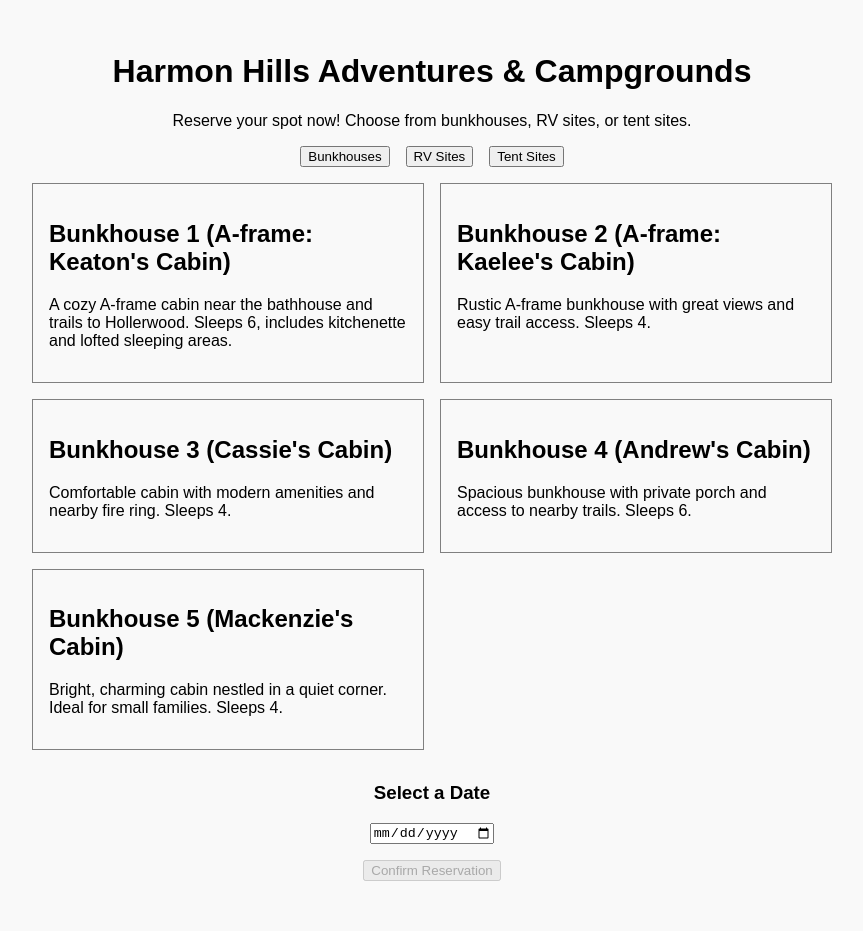
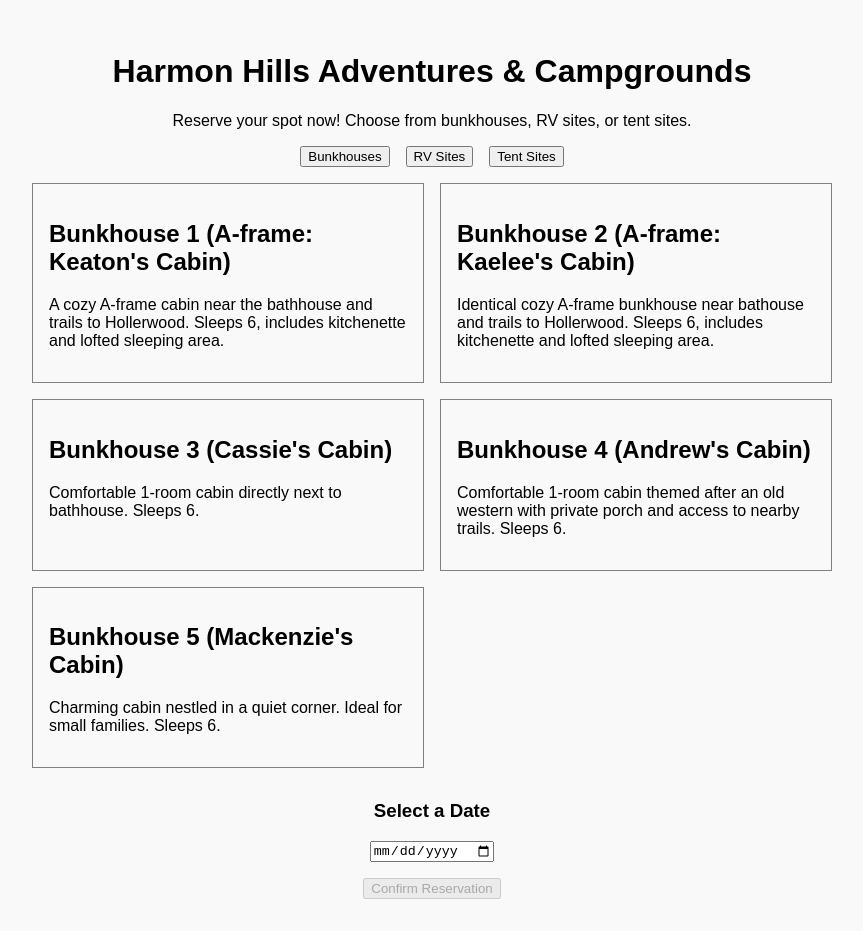
Before and after one commit to itsandrewharmon/harmon-hills, a React (Create React App) app: page / in a window 1280 px wide. Shown: the whole page, without its empty margins (208-1071 px from the left). Built offline with nearby package versions, Linux system fonts and the light colour scheme.

Commit message:
Update bunkhouse names

```diff
--- a/src/HarmonHillsBooking.jsx
+++ b/src/HarmonHillsBooking.jsx
@@ -11,43 +11,43 @@ export default function HarmonHillsBooking() {
       {
         name: "Bunkhouse 1 (A-frame: Keaton's Cabin)",
         description:
-          "A cozy A-frame cabin near the bathhouse and trails to Hollerwood. Sleeps 6, includes kitchenette and lofted sleeping areas.",
+          "A cozy A-frame cabin near the bathhouse and trails to Hollerwood. Sleeps 6, includes kitchenette and lofted sleeping area.",
       },
       {
         name: "Bunkhouse 2 (A-frame: Kaelee's Cabin)",
-        description: "Rustic A-frame bunkhouse with great views and easy trail access. Sleeps 4.",
+        description: "Identical cozy A-frame bunkhouse near bathouse and trails to Hollerwood. Sleeps 6, includes kitchenette and lofted sleeping area.",
       },
       {
         name: "Bunkhouse 3 (Cassie's Cabin)",
-        description: "Comfortable cabin with modern amenities and nearby fire ring. Sleeps 4.",
+        description: "Comfortable 1-room cabin directly next to bathhouse. Sleeps 6.",
       },
       {
         name: "Bunkhouse 4 (Andrew's Cabin)",
-        description: "Spacious bunkhouse with private porch and access to nearby trails. Sleeps 6.",
+        description: "Comfortable 1-room cabin themed after an old western with private porch and access to nearby trails. Sleeps 6.",
       },
       {
         name: "Bunkhouse 5 (Mackenzie's Cabin)",
-        description: "Bright, charming cabin nestled in a quiet corner. Ideal for small families. Sleeps 4.",
+        description: "Charming cabin nestled in a quiet corner. Ideal for small families. Sleeps 6.",
       },
     ],
     rv: [
       {
         name: "RV Site A",
-        description: "Spacious pull-through site with full hookups and picnic table.",
+        description: "Spacious pull-through RV site with full hookups, picnic table, and fire pit.",
       },
       {
         name: "RV Site B",
-        description: "Shaded RV site near bathhouse. Electric and water hookups included.",
+        description: "Spacious pull-through RV site with full hookups, picnic table, and fire pit.",
       },
     ],
     tent: [
       {
         name: "Tent Site 1",
-        description: "Primitive site under the trees. Fire ring and nearby water access.",
+        description: "Primitive site under the trees. Picnic area and fire pit and nearby access to bathouse.",
       },
       {
         name: "Tent Site 2",
-        description: "Tent site with gazebo and picnic area. Close to trail entrance.",
+        description: "Primitive site close to trail entrance. Picnic area and fire pit and nearby access to bathouse",
       },
     ],
   };
```
